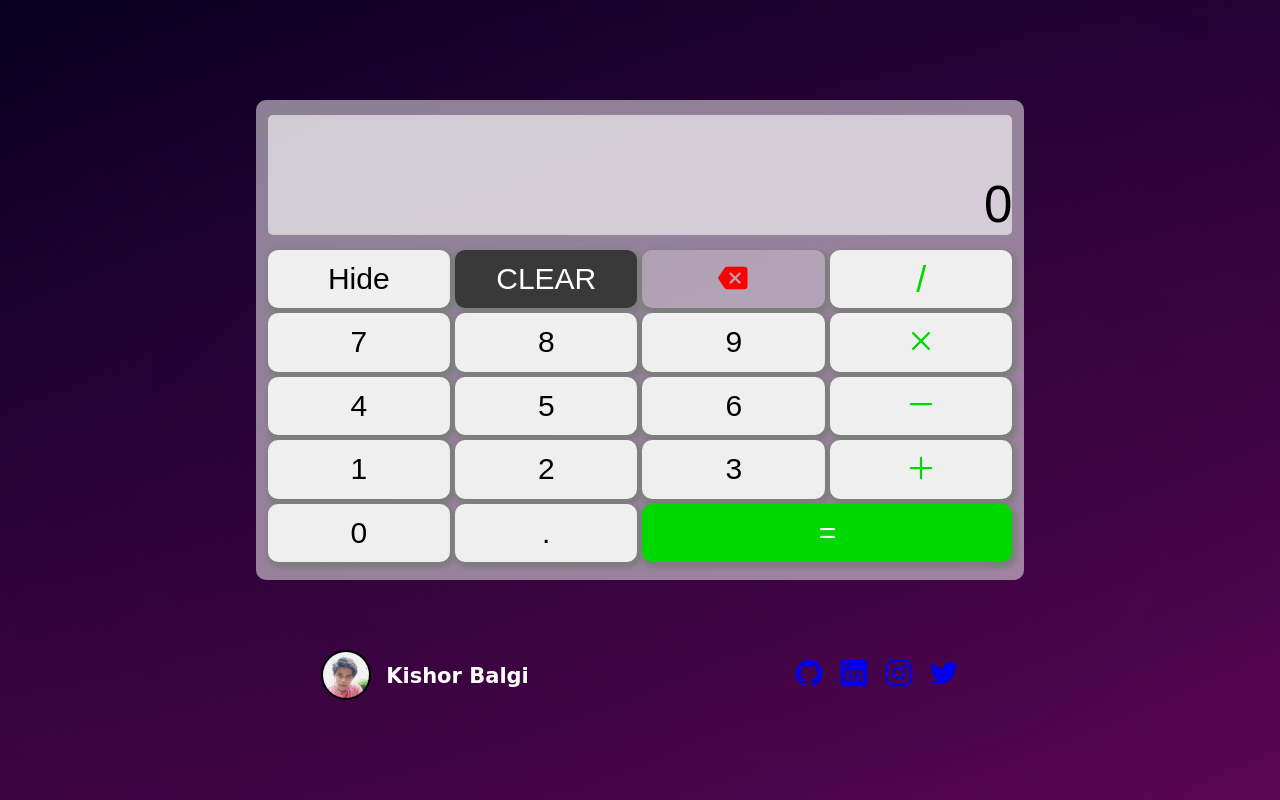
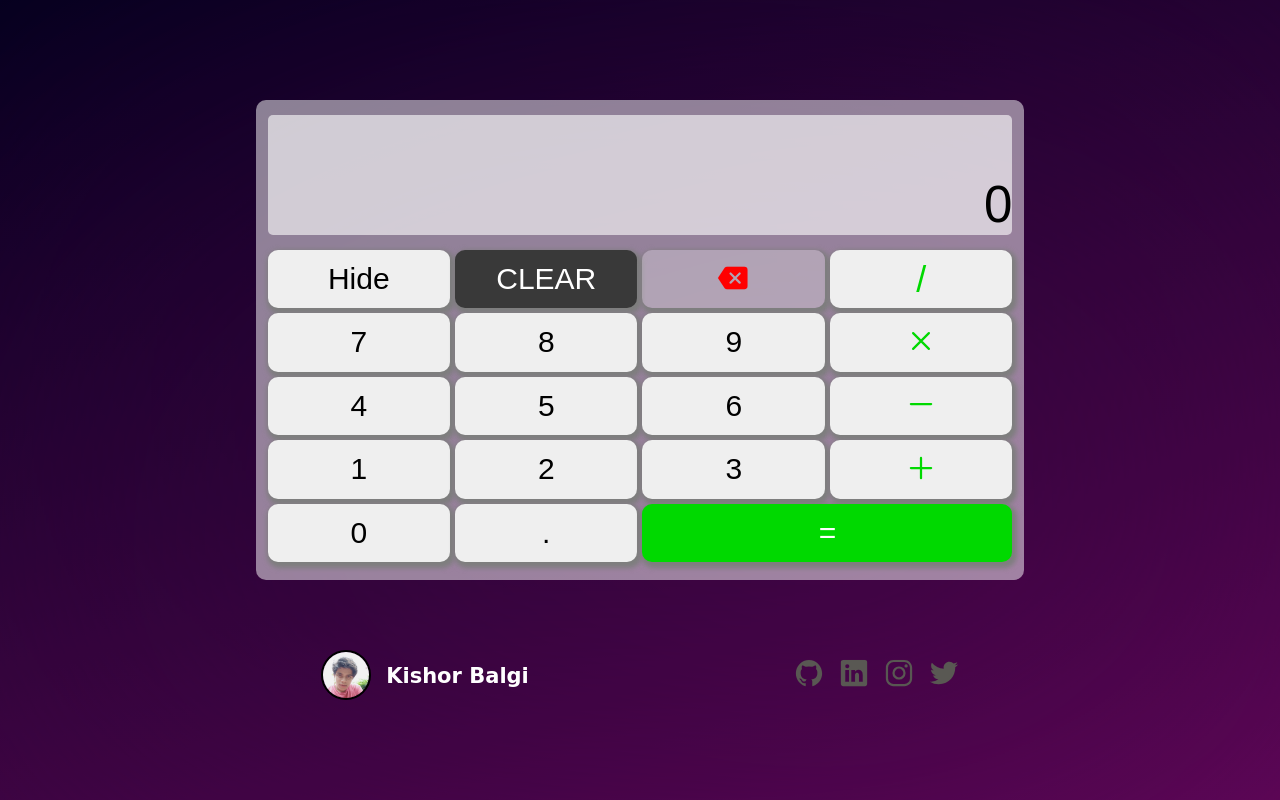
Before and after one commit to KishorBalgi/Basic-JavaScript-Calculator, a plain HTML site: page index.html in a window 1280 px wide. Drawn offline with nearby package versions, Linux system fonts and the light colour scheme.

Commit message:
Update styles.css

```diff
--- a/Resources/CSS/styles.css
+++ b/Resources/CSS/styles.css
@@ -146,6 +146,7 @@ h1{
 .social-handles li a:link,
 .social-handles li a:visited{
     text-decoration: none;
+    color:#595853;
     transition: font-size 0.2s, color 0.2s;
 }
 .social-handles li a:hover,
```
